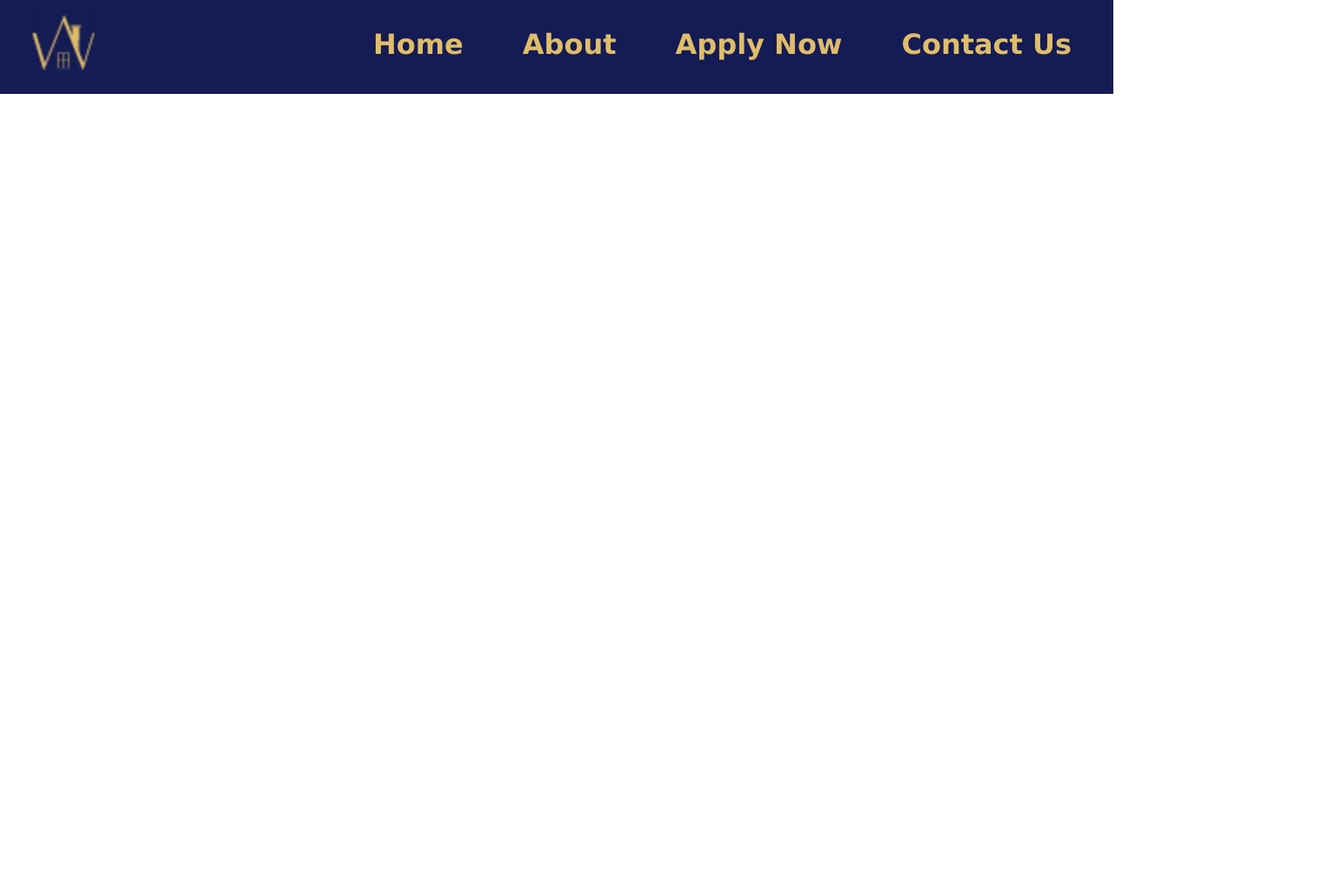
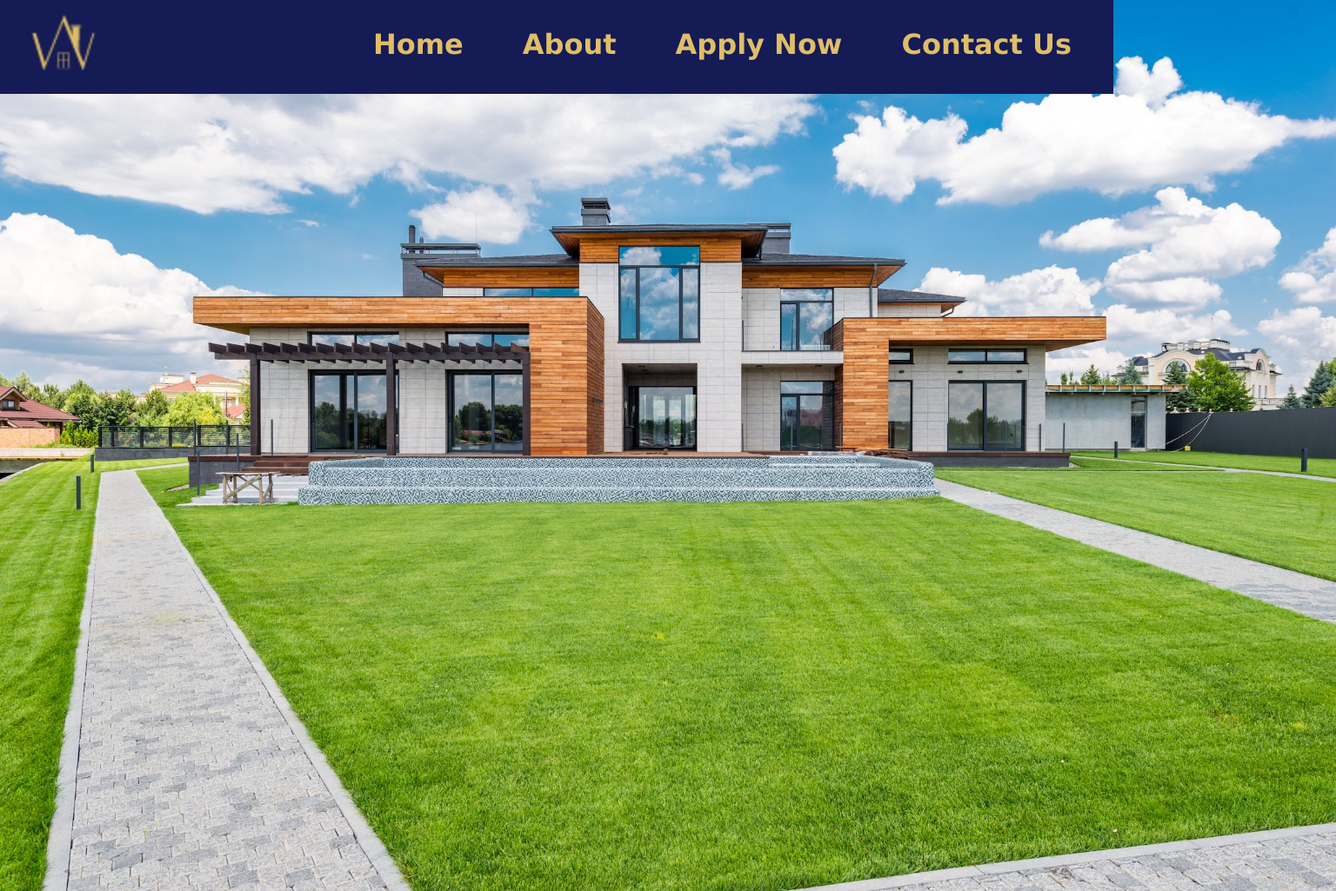
Before and after one commit to mkhill86/Warren-Hill-Mortgages, a plain HTML site: page index.html in a window 1280 px wide. Shown: the whole page at 87% size, 1536 px wide, since content can reach past the window. Before the commit the page ends 800 px from the top, so only its background shows below. Drawn offline with Linux system fonts and the light colour scheme.

Commit message:
Added background image

```diff
--- a/index.html
+++ b/index.html
@@ -23,6 +23,11 @@
       </nav>
     </div>
   </div>
+  <header>
+    <div>
+      <img id="header-img" src="/Warren-Hill-Mortgages/pics/pexels-photo-7031607.jpeg" />
+    </div>
+  </header>
 
   <script src="app.js"></script>
 </body>
--- a/styles.css
+++ b/styles.css
@@ -48,3 +48,7 @@ body {
 .nav-li:hover {
   border: var(--primary-gold) 0.1rem solid;
 }
+
+#header-img {
+  width: 120%;
+}
```
Also changed, not shown: pics/pexels-photo-7031607.jpeg (added).
